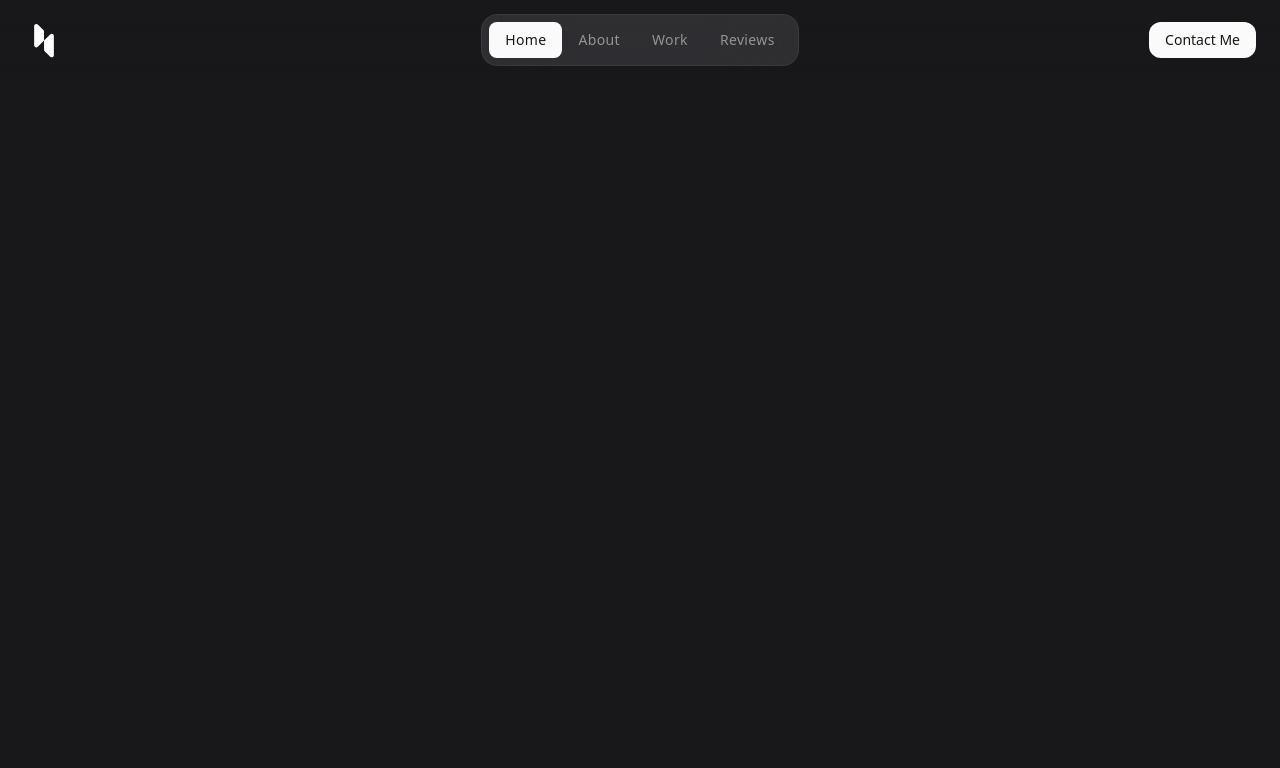
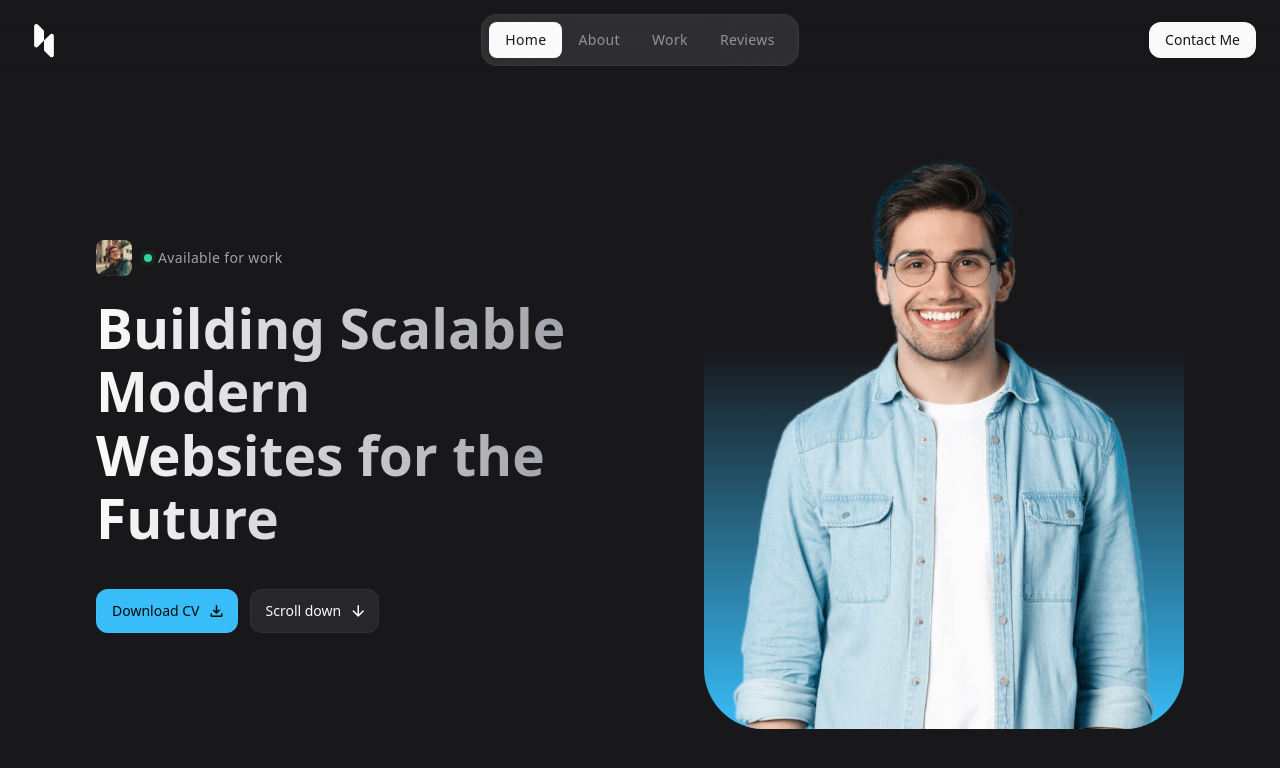
Before and after one commit to rafa543/rafael-araujo-portfolio, a React (Vite) app: page / in a window 1280 px wide. Shown: the top 768 px of the page. Built offline with nearby package versions, Linux system fonts and the light colour scheme.

Commit message:
Finalizado componente hero

```diff
--- a/src/App.jsx
+++ b/src/App.jsx
@@ -1,7 +1,15 @@
 import Header from "./components/Header";
+import Hero from "./components/Hero";
 
 const App = () => {
-  return <Header />;
+  return (
+    <>
+      <Header />
+      <main>
+        <Hero />
+      </main>
+    </>
+  );
 };
 
 export default App;
--- /dev/null
+++ b/src/components/Button.jsx
@@ -0,0 +1,71 @@
+import PropTypes from "prop-types";
+
+const ButtonPrimary = ({ href, target = "_self", label, icon, classes }) => {
+  if (href) {
+    return (
+      <a href={href} target={target} className={"btn btn-primary " + classes}>
+        {label}
+        {icon ? (
+          <span className="material-symbols-rounded" aria-hidden="true">
+            {icon}
+          </span>
+        ) : undefined}
+      </a>
+    );
+  } else {
+    return (
+      <button className={"btn btn-primary " + classes}>
+        {label}
+        {icon ? (
+          <span className="material-symbols-rounded" aria-hidden="true">
+            {icon}
+          </span>
+        ) : undefined}
+      </button>
+    );
+  }
+};
+
+const ButtonOutline = ({ href, target = "_self", label, icon, classes }) => {
+  if (href) {
+    return (
+      <a href={href} target={target} className={"btn btn-outline " + classes}>
+        {label}
+        {icon ? (
+          <span className="material-symbols-rounded" aria-hidden="true">
+            {icon}
+          </span>
+        ) : undefined}
+      </a>
+    );
+  } else {
+    return (
+      <button className={"btn btn-outline " + classes}>
+        {label}
+        {icon ? (
+          <span className="material-symbols-rounded" aria-hidden="true">
+            {icon}
+          </span>
+        ) : undefined}
+      </button>
+    );
+  }
+};
+
+ButtonPrimary.propTypes = {
+  label: PropTypes.string.isRequired,
+  href: PropTypes.string,
+  target: PropTypes.string,
+  icon: PropTypes.string,
+  classes: PropTypes.string,
+};
+
+ButtonOutline.propTypes = {
+  label: PropTypes.string.isRequired,
+  href: PropTypes.string,
+  target: PropTypes.string,
+  icon: PropTypes.string,
+  classes: PropTypes.string,
+};
+
+export { ButtonPrimary, ButtonOutline };
--- /dev/null
+++ b/src/components/Hero.jsx
@@ -0,0 +1,57 @@
+import { ButtonOutline, ButtonPrimary } from "./Button";
+
+const Hero = () => {
+  return (
+    <section id="home" className="pt-28 lg:pt-36">
+      <div className="container items-center lg:grid lg:grid-cols-2 lg-gap-10">
+        <div>
+          <div className="flex items-center gap-3">
+            <figure className="img-box w-9 h-9 rounded-lg">
+              <img
+                src="/src/assets/images/avatar-1.jpg"
+                width={40}
+                height={40}
+                alt="Henry clark portrait"
+                className="img-cover"
+              />
+            </figure>
+            <div className="flex items-center gap-1.5 text-zinc-400 text-sm tracking-wide">
+              <span className="relative w-2 h-2 rounded-full bg-emerald-400">
+                <span className="absolute inset-0 rounded-full bg-emerald-400 animate-ping"></span>
+              </span>
+              Available for work
+            </div>
+          </div>
+          <h2 className="headline-1 max-w-[15ch] sm:max-w-[20ch] lg:max-w-[15ch] mt-5 mb-8 lg:mb-10">
+            Building Scalable Modern Websites for the Future
+          </h2>
+          <div className="flex items-center gap-3">
+            <ButtonPrimary label="Download CV" icon="download" />
+            <ButtonOutline
+              href="#about"
+              label="Scroll down"
+              icon="arrow_downward"
+            />
+          </div>
+        </div>
+
+        <div className="hidden lg:block">
+          <figure
+            className="w-full max-w-[480px] ml-auto bg-gradient-to-t
+          from-sky-400 via-25% via-sky-40/40 to-65% rounded-[60px] overflow-hidden"
+          >
+            <img
+              src="/src/assets/images/hero-banner.png"
+              alt="Rafael Araujo"
+              className="w-full"
+              width={656}
+              height={800}
+            />
+          </figure>
+        </div>
+      </div>
+    </section>
+  );
+};
+
+export default Hero;
--- a/src/index.css
+++ b/src/index.css
@@ -10,9 +10,32 @@
   @apply bg-zinc-900 text-zinc-50;
 }
 
+.headline-1 {
+  @apply max-w-max;
+  background: -webkit-linear-gradient(0deg, #fafafa, #a1a1aa);
+  -webkit-background-clip: text;
+  -webkit-text-fill-color: transparent;
+}
+
+.headline-1 {
+  @apply text-5xl leading-tight font-semibold lg:text-[55px] lg:leading-[1.15];
+}
+
 .material-symbols-rounded {
   @apply w-[1em] h-[1em] overflow-hidden;
   font-variation-settings: "FILL" 0, "wght" 400, "GRAD" 0, "opsz" 24;
+}
+
+.container {
+  @apply px-4 mx-auto lg:px-8 xl:max-w-6xl;
+}
+
+.img-box {
+  @apply bg-zinc-700 overflow-hidden;
+}
+
+.img-cover {
+  @apply w-full h-full object-cover;
 }
 
 .menu-btn {
@@ -52,3 +75,19 @@
 .btn-secondary {
   @apply bg-zinc-50 text-zinc-900 active:bg-zinc-50/80;
 }
+
+.btn .material-symbols-rounded {
+  @apply text-[18px];
+}
+
+.btn:has(.material-symbols-rounded) {
+  @apply pr-3;
+}
+
+.btn-primary {
+  @apply h-11 bg-sky-400 text-zinc-950 hover:bg-sky-300 active:bg-sky-400;
+}
+
+.btn-outline {
+  @apply h-11 bg-zinc-800 hover:bg-zinc-700 active:bg-zinc-800;
+}
```
